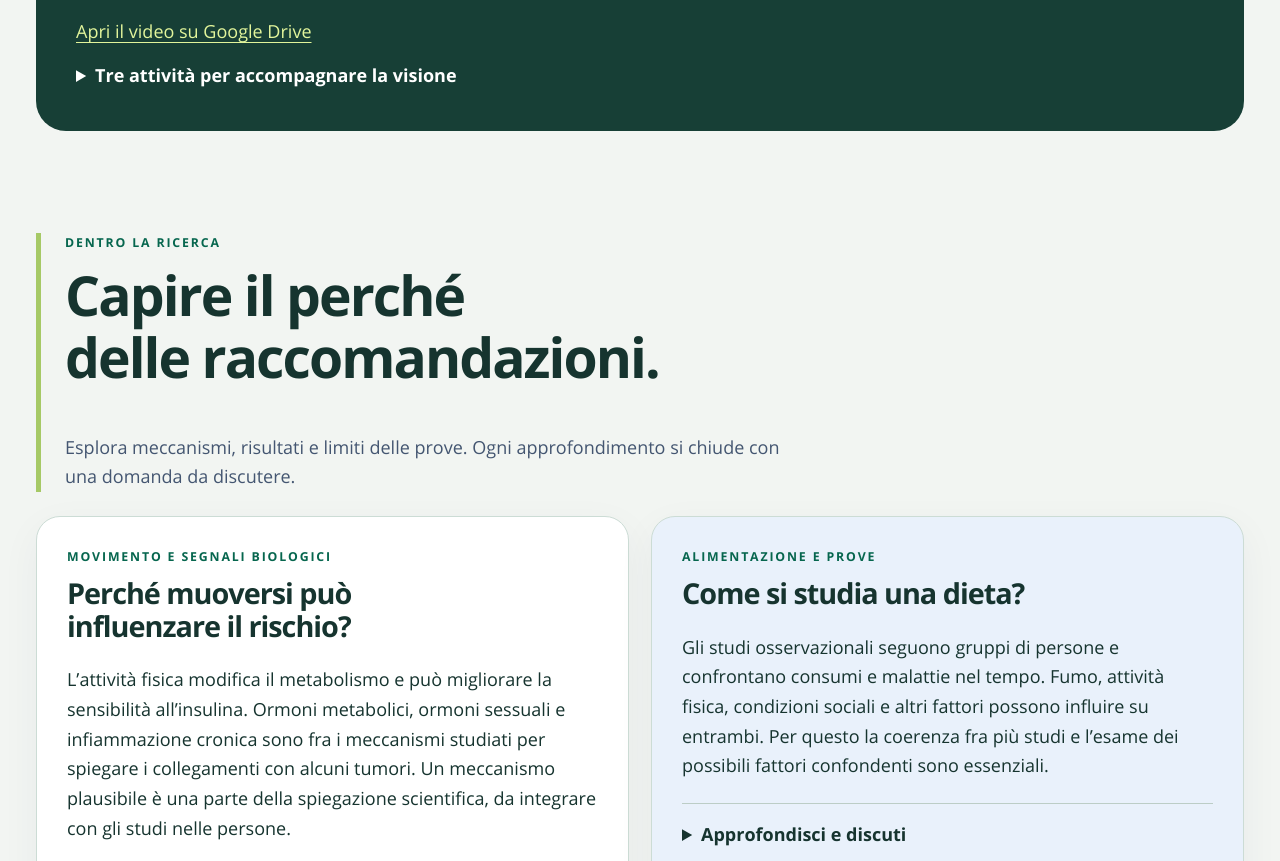
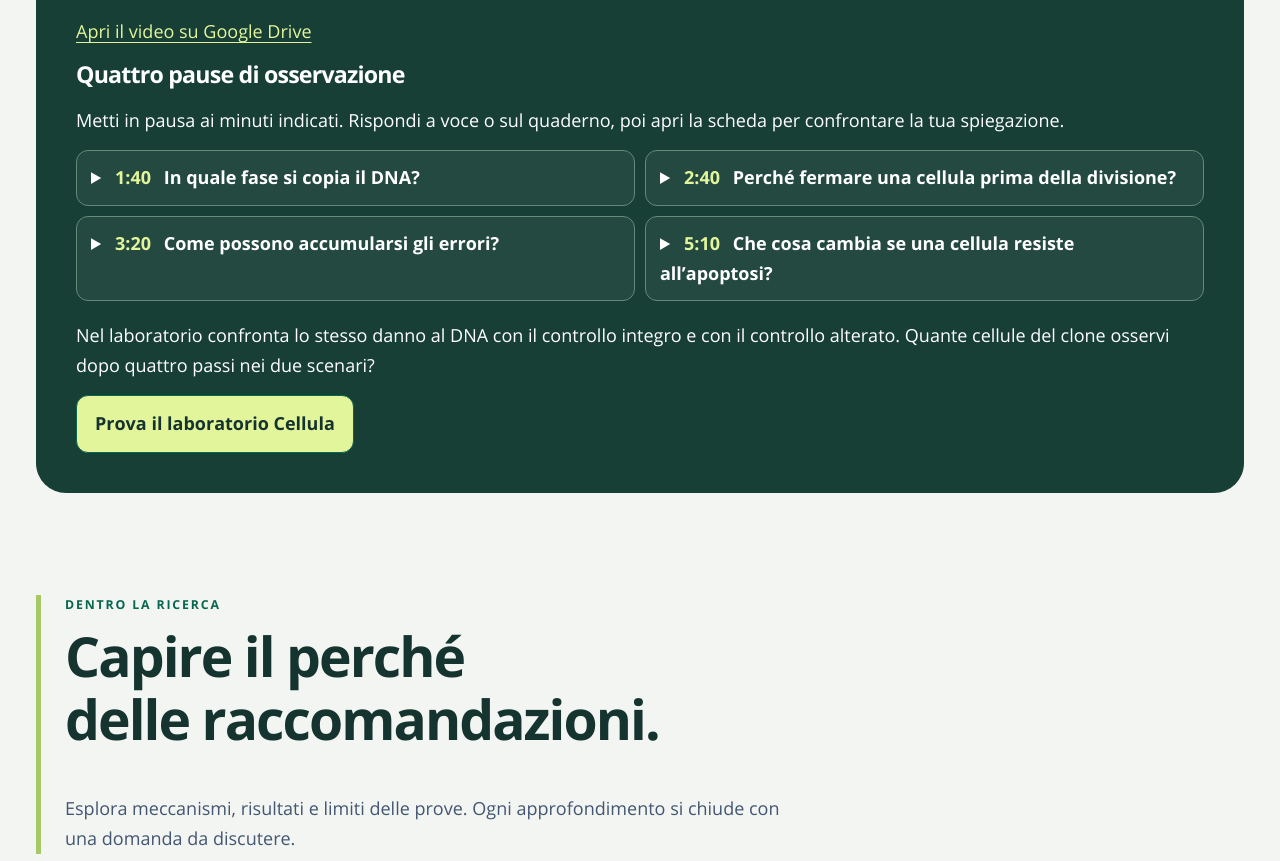
Before and after one commit to mrandrea2/celluleinequilibrio, a plain HTML site: page index.html in a window 1280 px wide. Shown: the part 4613-5474 px from the top of the page. Drawn offline with Linux system fonts and the light colour scheme.

Commit message:
Aggiungi pause guidate al video e collegamento al laboratorio Cellula

```diff
--- a/app.js
+++ b/app.js
@@ -305,6 +305,12 @@ function createModel() {
 }
 createModel();
 
+byId("video-cell-lab").addEventListener("click", () => {
+  const cellTab = byId("labs").querySelector(".tabs button");
+  if (cellTab.getAttribute("aria-pressed") !== "true") cellTab.click();
+  cellTab.focus({ preventScroll: true });
+});
+
 const loadVideo = byId("load-video");
 loadVideo.hidden = false;
 loadVideo.addEventListener("click", () => {
--- a/index.html
+++ b/index.html
@@ -46,14 +46,28 @@
   </div>
   <div class="video-notes">
     <p><a href="https://drive.google.com/file/d/1fkng65pdoD9DkfgbFMTgSku8QTZ7tXoa/view?usp=drive_link" target="_blank" rel="noopener noreferrer">Apri il video su Google Drive</a></p>
-    <details>
-      <summary>Tre attività per accompagnare la visione</summary>
-      <ol>
-        <li>Prima di iniziare, formula una domanda.</li>
-        <li>Metti in pausa e descrivi un meccanismo a parole tue.</li>
-        <li>Alla fine, ricostruisci tre passaggi a memoria.</li>
-      </ol>
-    </details>
+    <h3>Quattro pause di osservazione</h3>
+    <p>Metti in pausa ai minuti indicati. Rispondi a voce o sul quaderno, poi apri la scheda per confrontare la tua spiegazione.</p>
+    <div class="video-pauses">
+      <details>
+        <summary><span class="video-time">1:40</span> In quale fase si copia il DNA?</summary>
+        <p>In fase S. In fase M le copie dei cromosomi vengono distribuite alle due cellule figlie.</p>
+      </details>
+      <details>
+        <summary><span class="video-time">2:40</span> Perché fermare una cellula prima della divisione?</summary>
+        <p>Se il DNA è danneggiato, un punto di controllo può dare alla cellula tempo per ripararlo prima di proseguire.</p>
+      </details>
+      <details>
+        <summary><span class="video-time">3:20</span> Come possono accumularsi gli errori?</summary>
+        <p>Se la riparazione è difettosa e la cellula continua a dividersi, alcune alterazioni possono passare alle cellule figlie. Il loro accumulo aumenta la possibilità che compaiano alterazioni capaci di favorire la crescita del clone.</p>
+      </details>
+      <details>
+        <summary><span class="video-time">5:10</span> Che cosa cambia se una cellula resiste all’apoptosi?</summary>
+        <p>La cellula può sopravvivere a segnali che in altre cellule attiverebbero la morte programmata. Questa proprietà può contribuire alla crescita del tumore insieme ad altre alterazioni.</p>
+      </details>
+    </div>
+    <p class="video-exercise">Nel laboratorio confronta lo stesso danno al DNA con il controllo integro e con il controllo alterato. Quante cellule del clone osservi dopo quattro passi nei due scenari?</p>
+    <a class="button primary" id="video-cell-lab" href="#laboratori">Prova il laboratorio Cellula</a>
   </div>
 </section>
 <section id="approfondimenti" class="section"><div class="section-head"><p class="eyebrow">Dentro la ricerca</p><h2>Capire il perché<br>delle raccomandazioni.</h2><p>Esplora meccanismi, risultati e limiti delle prove. Ogni approfondimento si chiude con una domanda da discutere.</p></div><div class="research-grid">
--- a/style.css
+++ b/style.css
@@ -39,3 +39,26 @@ html{scroll-padding-top:125px}.masthead{gap:24px}nav{gap:16px}.hero{padding-top:
 @media (max-width: 850px) {
   .video-section { grid-template-columns: minmax(0, 1fr); }
 }
+
+.video-pauses {
+  display: grid;
+  grid-template-columns: repeat(2, minmax(0, 1fr));
+  gap: 10px;
+  margin-bottom: 20px;
+}
+.video-pauses details {
+  padding: 12px 14px;
+  border: 1px solid #658a79;
+  border-radius: 12px;
+  background: #ffffff0d;
+}
+.video-time {
+  color: #e2f59b;
+  font-variant-numeric: tabular-nums;
+  margin-inline: 5px 8px;
+}
+.video-pauses details p { margin: 8px 0 0; }
+.video-notes .primary { color: #16342f; }
+@media (max-width: 680px) {
+  .video-pauses { grid-template-columns: minmax(0, 1fr); }
+}
```
